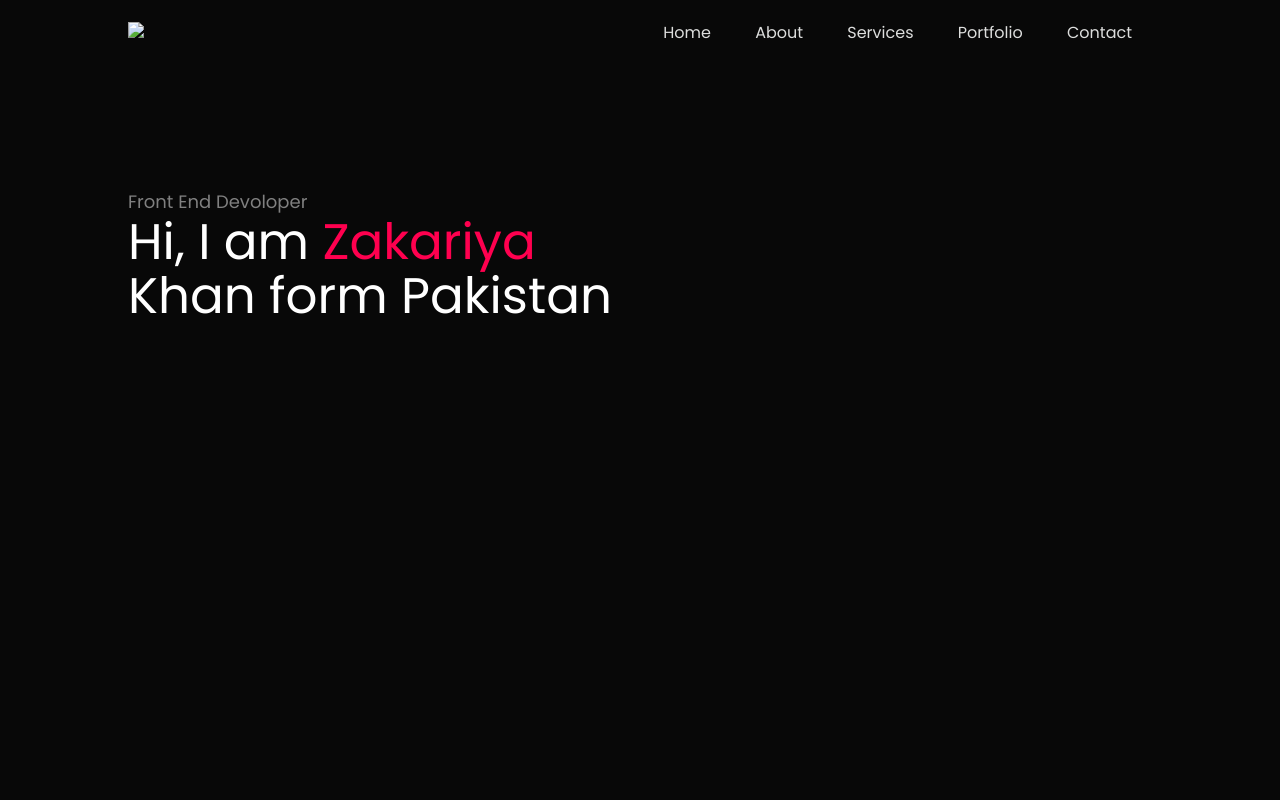
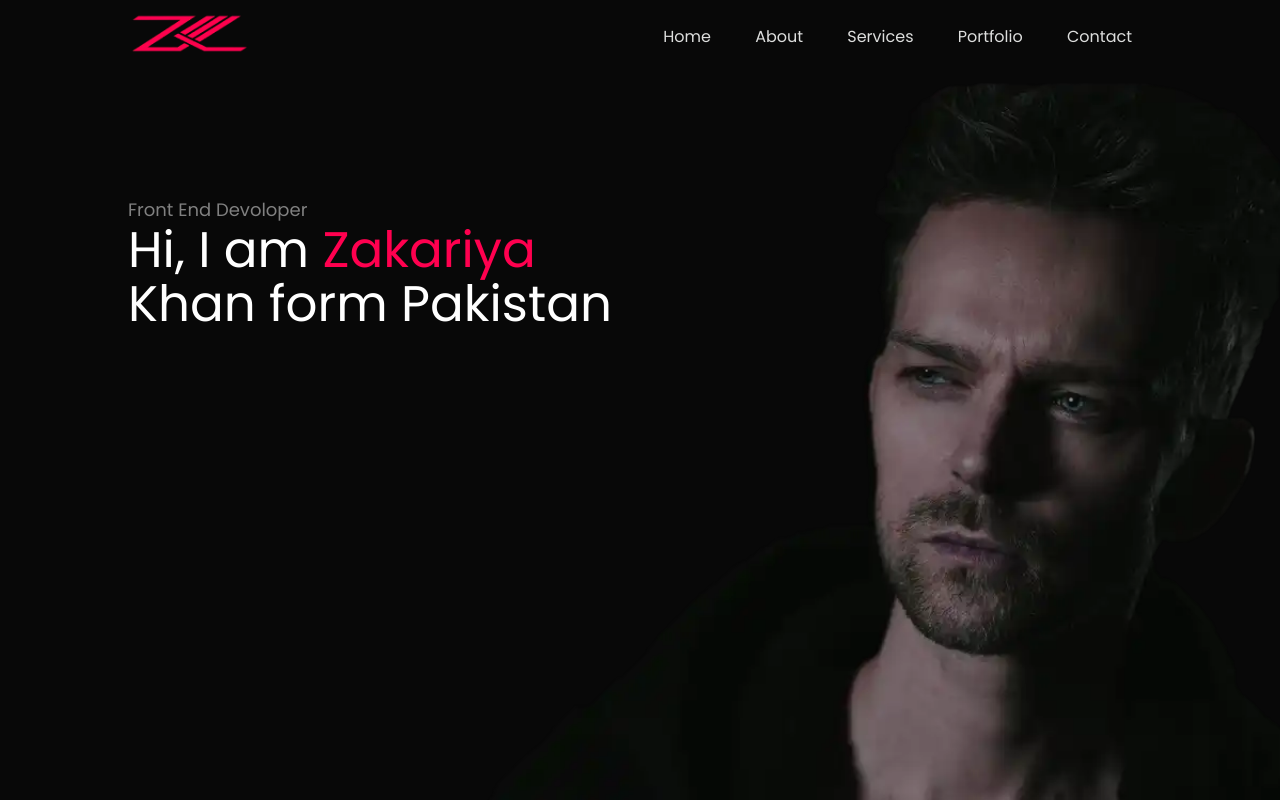
Before and after one commit to Zakariya06/portfolio, a plain HTML site: page index.html in a window 1280 px wide. Shown: the top 800 px of the page. Drawn offline with Linux system fonts and the light colour scheme; the site is published under a folder, as on GitHub Pages, so addresses that start at the root find nothing.

Commit message:
correct errors

```diff
--- a/index.html
+++ b/index.html
@@ -17,7 +17,7 @@
         <div class="continer">
             <nav>
                 <div class="logo">
-                    <img src="/images/logo4.webp">
+                    <img src="images/logo4.webp">
                 </div>
                 <ul id="side-menu">
                     <li><a href="#header">Home</a></li>
--- a/style.css
+++ b/style.css
@@ -19,7 +19,7 @@ body {
 #header {
     width: 100%;
     min-height: 100vh;
-    background: url('/images/bgfinal.webp');
+    background: url('images/bgfinal.webp');
     background-size: cover;
     background-position: center;
 }
```
